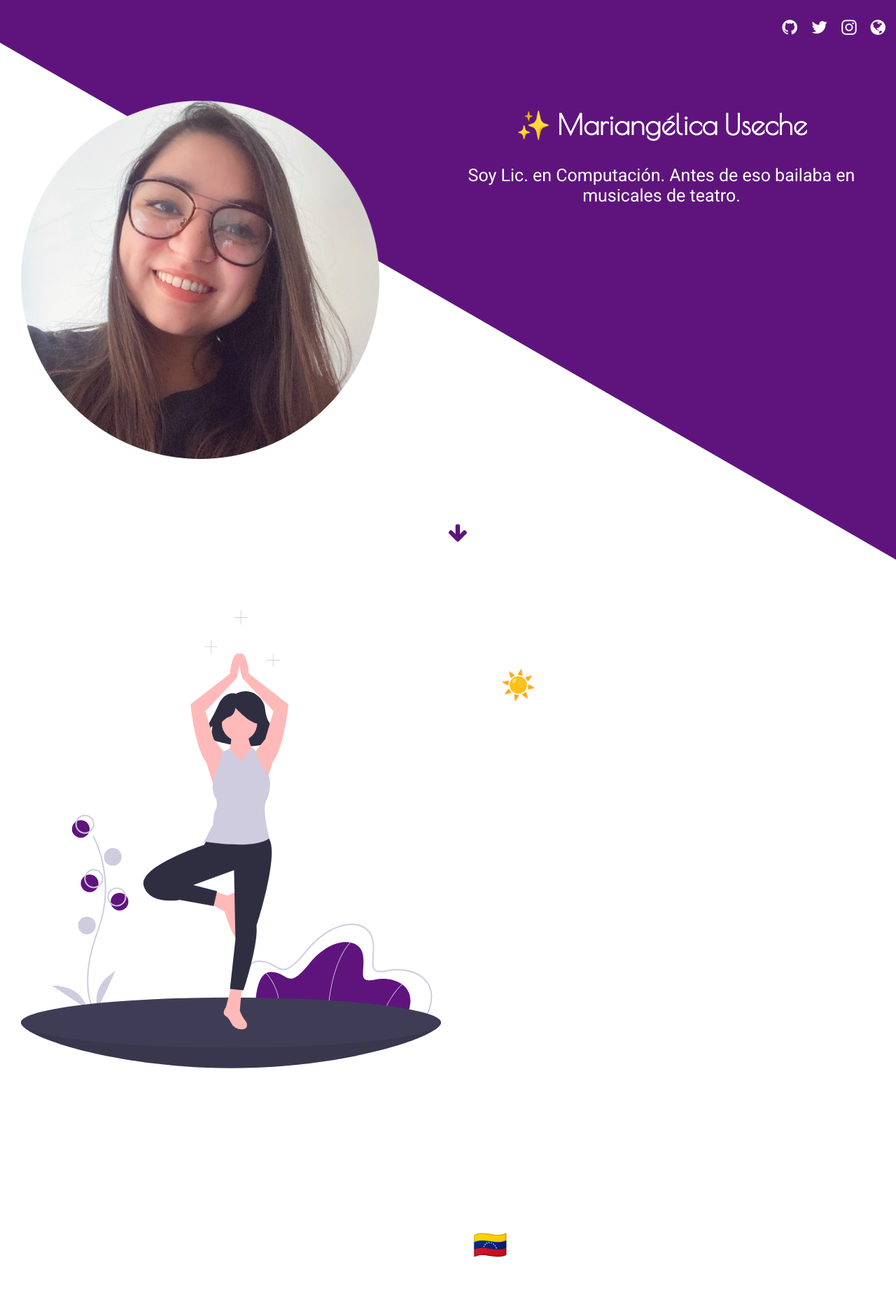
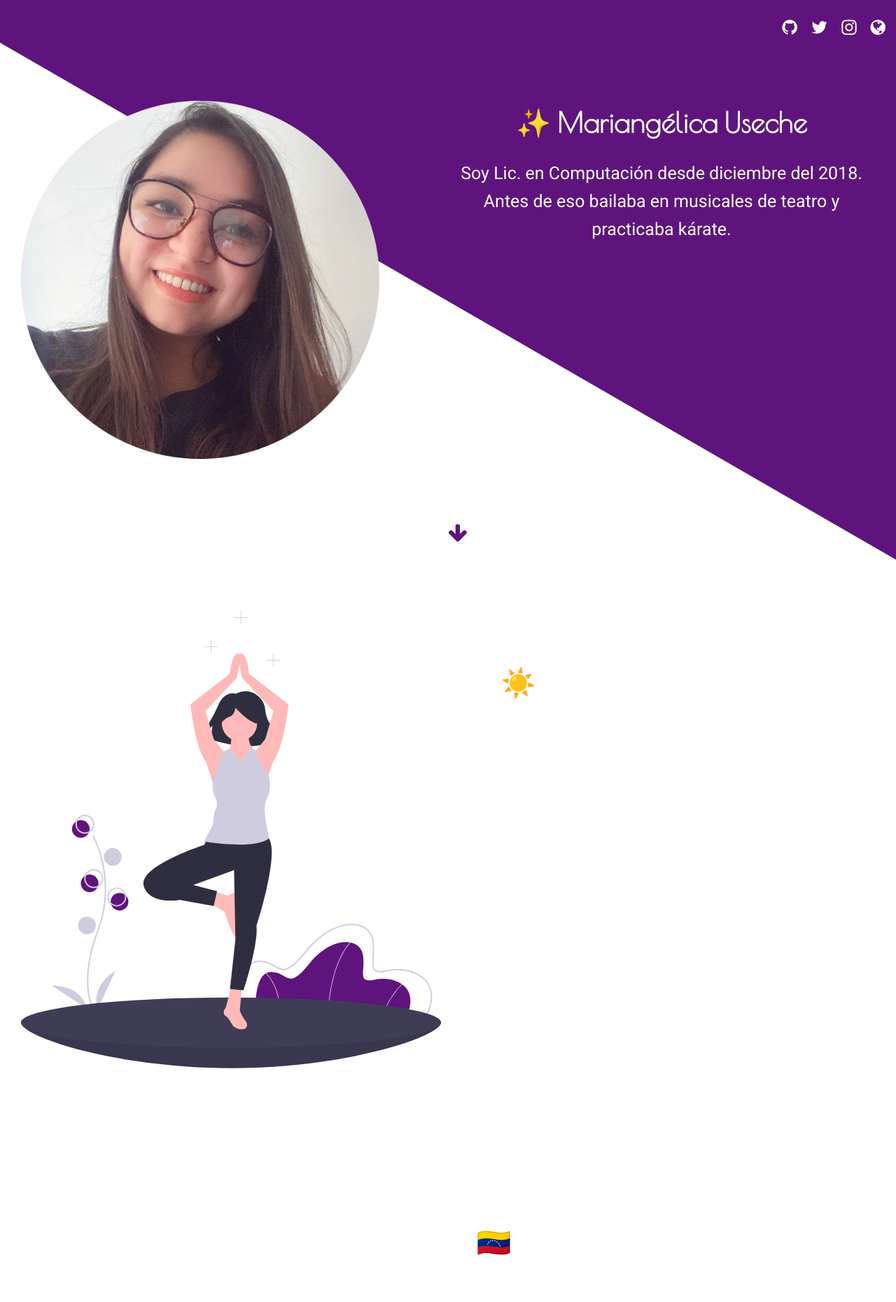
Before and after one commit to musartedev/vue-fun-facts, a Vue app: page / in a window 1280 px wide. Shown: the top 1861 px of the page at 70% size. Built offline with nearby package versions, Linux system fonts and the light colour scheme.

Commit message:
Update facts info

```diff
--- a/src/App.vue
+++ b/src/App.vue
@@ -44,28 +44,29 @@ export default {
         {
           id: 1,
           title: '✨ Mariangélica Useche',
-          description: 'Soy Lic. en Computación. Antes de eso bailaba en musicales de teatro.',
+          description:
+            'Soy Lic. en Computación desde diciembre del 2018. Antes de eso bailaba en musicales de teatro y practicaba kárate.',
           image: ProfileImage,
         },
         {
           id: 2,
           title: '☀️ Me encanta hacer Yoga',
           description:
-            'Empecé en el 2016 y aunque a veces he sido intermitente, no creo que lo vaya a dejar por completo',
+            'Empecé en el 2016 y aunque a veces he sido intermitente, no creo que lo vaya a dejar por completo. La práctica diaria trajo a mi vida una paz que no había experimientado antes.',
           image: YogaImage,
         },
         {
           id: 3,
-          title: '🇻🇪 De Venezuela para el mundo',
+          title: '🇻🇪 Nací en Caracas, Venezuela',
           description:
-            'En diciembre de 2019 me mudé a Bogotá, y acá estoy construyendo mi vida profesional.',
+            'Allí estudié y empecé mi vida profesional, pero en diciembre de 2019 me mudé a Bogotá, y acá la sigo construyendo.',
           image: Emigrant,
         },
         {
           id: 4,
-          title: 'Me encanta maquetar',
+          title: '💻 Disfruto mucho maquetar',
           description:
-            'Puedo pasar todo el día sentada en la computadora tratando de que un botón quede en el lugar perfecto.',
+            'Puedo pasar todo el día sentada en la computadora tratando que un botón quede en el lugar perfecto.',
           image: Programmer,
         },
       ],
@@ -140,6 +141,7 @@ body {
   flex-direction: column;
   padding-top: 40%;
   font-size: 25px;
+  line-height: 40px;
 }
 
 .content .text .title {
```
